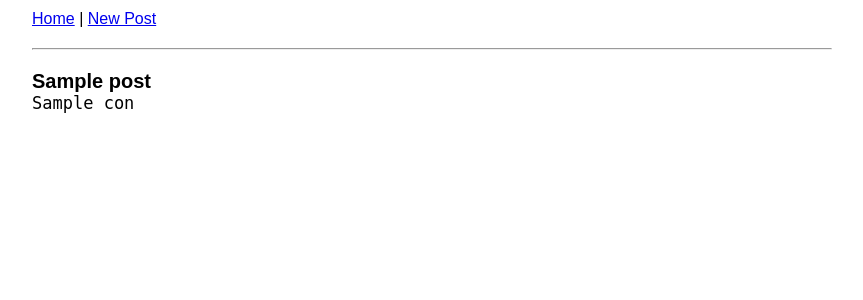
After one commit to abstract5/build-a-blog, a Python web app: template templates/front.html in a window 1280 px wide. The commit adds this page. Shown: the top 300 px of the page, without its empty margins (208-1071 px from the left). Run offline with Jinja, Linux system fonts and the light colour scheme; the template is opened without the code that fills it: most values are stand-ins (such as "Sample title", 1, 10 or a date in 2020).

Commit message:
Submission page working and css added

```diff
--- a/app.yaml
+++ b/app.yaml
@@ -15,3 +15,5 @@ handlers:
 libraries:
 - name: webapp2
   version: "2.5.2"
+- name: jinja2
+  version: latest
--- a/templates/base.html
+++ b/templates/base.html
@@ -4,17 +4,66 @@
 <head>
     <title>Build-a-blog!</title>
     <style type="text/css">
-        .error{
+
+        body {
+            font-family: sans-serif;
+            width: 800px;
+            margin: 0 auto;
+            padding: 10px;
+        }
+
+        .error {
             color: red;
+        }
+
+        label {
+            display: block;
+            font-size: 20px;
+        }
+
+        input[type=text] {
+            width: 400px;
+            font-size: 20px;
+            padding: 2px;
+        }
+
+        textarea {
+            width: 400px;
+            height: 200px;
+            font-size: 17px;
+            font-family: monospace;
+        }
+
+        input[type=submit] {
+            font-size: 24px;
+        }
+
+        hr {
+            margin: 20px auto;
+        }
+
+        .posted + .posted {
+            margin-top: 20px;
+        }
+
+        .post-title {
+            font-weight: bold;
+            font-size: 20px;
+        }
+
+        .post-body {
+            margin: 0;
+            font-size: 17px;
         }
     </style>
 </head>
 
 <body>
-    <a href="/">Home</a>|<a href="/submit">New Post</a>
+    <a href="/">Home</a> | <a href="/submission">New Post</a>
+    <hr>
 
     {% block content %}
-    {% endcontent %}
+    {% endblock %}
 
 </body>
 </html>
--- /dev/null
+++ b/templates/front.html
@@ -0,0 +1,12 @@
+{% extends "base.html" %}
+
+{% block content %}
+
+{% for post in posts %}
+    <div class="posted">
+        <div class="post-title">{{ post.title }}</div>
+        <pre class="post-body">{{ post.con }}</pre>
+    </div>
+{% endfor %}
+
+{% endblock %}
```
Also changed, not shown: main.py (+24 -6 lines), templates/submit.html (added, +20 -0 lines), index.yaml (line endings or trailing spaces), 1 other file.
